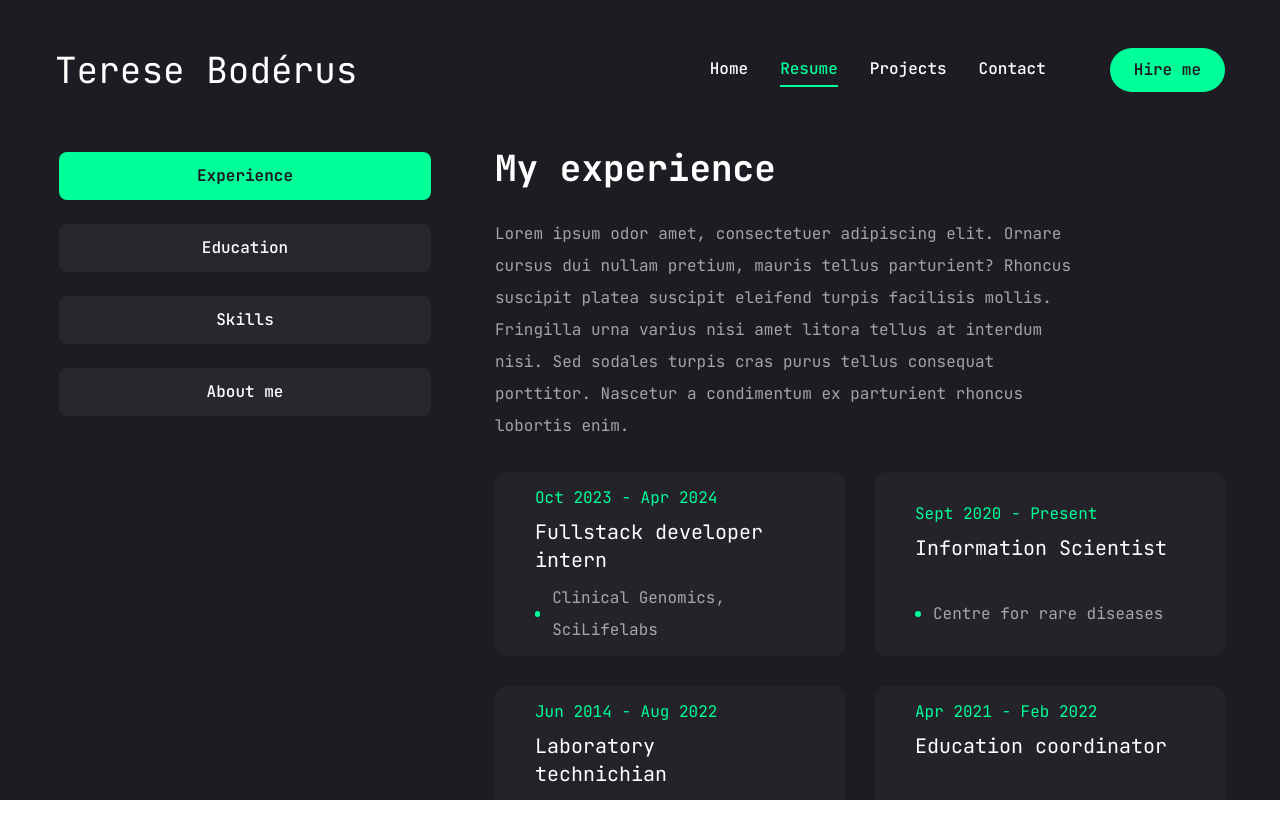
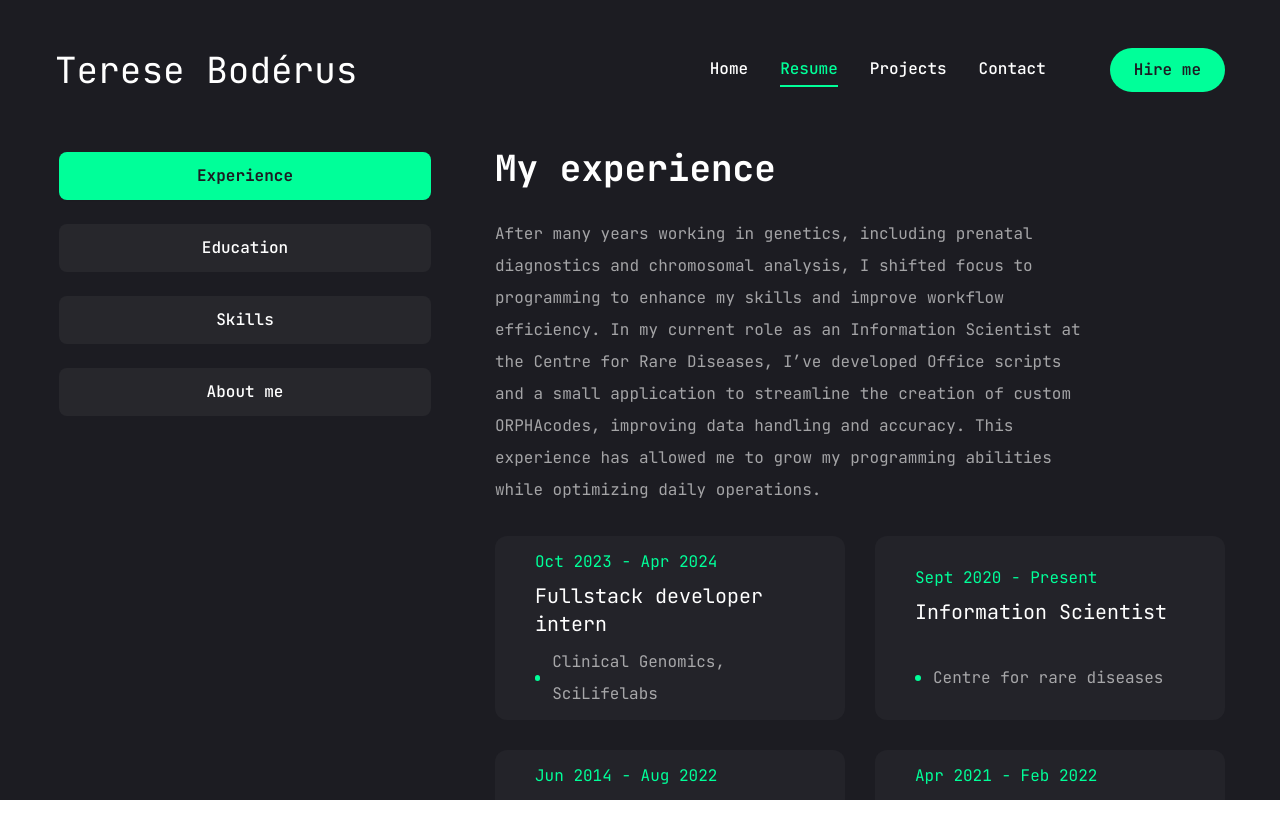
Before and after one commit to TereseBo/portfolio2, a Next.js app: page /resume in a window 1280 px wide. Shown: the top 838 px of the page. Built offline with nearby package versions, Linux system fonts and the light colour scheme.

Commit message:
Updated resume texts

```diff
--- a/constants/resume_texts.js
+++ b/constants/resume_texts.js
@@ -3,22 +3,24 @@
 //TODO: Update educational data
 //TODO: Update skill data
 
-export const personal_desc=`Lorem ipsum odor amet, consectetuer adipiscing elit. Ornare cursus dui nullam pretium,
-mauris tellus parturient? Rhoncus suscipit platea suscipit eleifend turpis facilisis mollis. Fringilla urna varius nisi
-amet litora tellus at interdum nisi. Sed sodales turpis cras purus tellus consequat porttitor. Nascetur a condimentum ex
-parturient rhoncus lobortis enim.`
+export const personal_desc=`I am passionate about problem-solving and thrive in environments where I
+can apply my analytical skills to complex challenges. My background in genetics combined with my skills in web development
+allows me to approach problems from both a scientific and technical perspective.
+I strive to deliver innovative solutions in the intersection of healthcare and technology.`
 
-export const experience_desc=`Lorem ipsum odor amet, consectetuer adipiscing elit. Ornare cursus dui nullam pretium,
-mauris tellus parturient? Rhoncus suscipit platea suscipit eleifend turpis facilisis mollis. Fringilla urna varius nisi
-amet litora tellus at interdum nisi. Sed sodales turpis cras purus tellus consequat porttitor. Nascetur a condimentum ex
-parturient rhoncus lobortis enim.`
+export const experience_desc=`After many years working in genetics, including prenatal diagnostics and chromosomal analysis,
+I shifted focus to programming to enhance my skills and improve workflow efficiency. In my current role as an Information Scientist at the Centre for Rare Diseases,
+ I’ve developed Office scripts and a small application to streamline the creation of custom ORPHAcodes, improving data handling and accuracy.
+ This experience has allowed me to grow my programming abilities while optimizing daily operations.
+`
 
-export const education_desc=`Lorem ipsum odor amet, consectetuer adipiscing elit. Ornare cursus dui nullam pretium,
-mauris tellus parturient? Rhoncus suscipit platea suscipit eleifend turpis facilisis mollis. Fringilla urna varius nisi
-amet litora tellus at interdum nisi. Sed sodales turpis cras purus tellus consequat porttitor. Nascetur a condimentum ex
-parturient rhoncus lobortis enim.`
+export const education_desc=`I am a licensed biomedical analyst with additional training in bioinformatics,
+ NGS analysis, and project management. Most recently, I completed a higher vocational education in full-stack
+ web development, where I gained skills in JavaScript, React, Next.js, and TypeScript. During my 5-month internship,
+ I further developed my programming skills, including Python, and contributed to the development of software for
+ visualizing gene sequencing results.`
 
-export const skill_desc=`Lorem ipsum odor amet, consectetuer adipiscing elit. Ornare cursus dui nullam pretium,
-mauris tellus parturient? Rhoncus suscipit platea suscipit eleifend turpis facilisis mollis. Fringilla urna varius nisi
-amet litora tellus at interdum nisi. Sed sodales turpis cras purus tellus consequat porttitor. Nascetur a condimentum ex
-parturient rhoncus lobortis enim.`
+export const skill_desc=`I have strong programming skills in several languages including JavaScript,
+React, Next.js, TypeScript, and Python. During my internship, I applied these skills to real-world projects,
+ such as creating software to visualize genetic data, and I continuously seek to improve my expertise in both
+ web development and data handling.`
```
